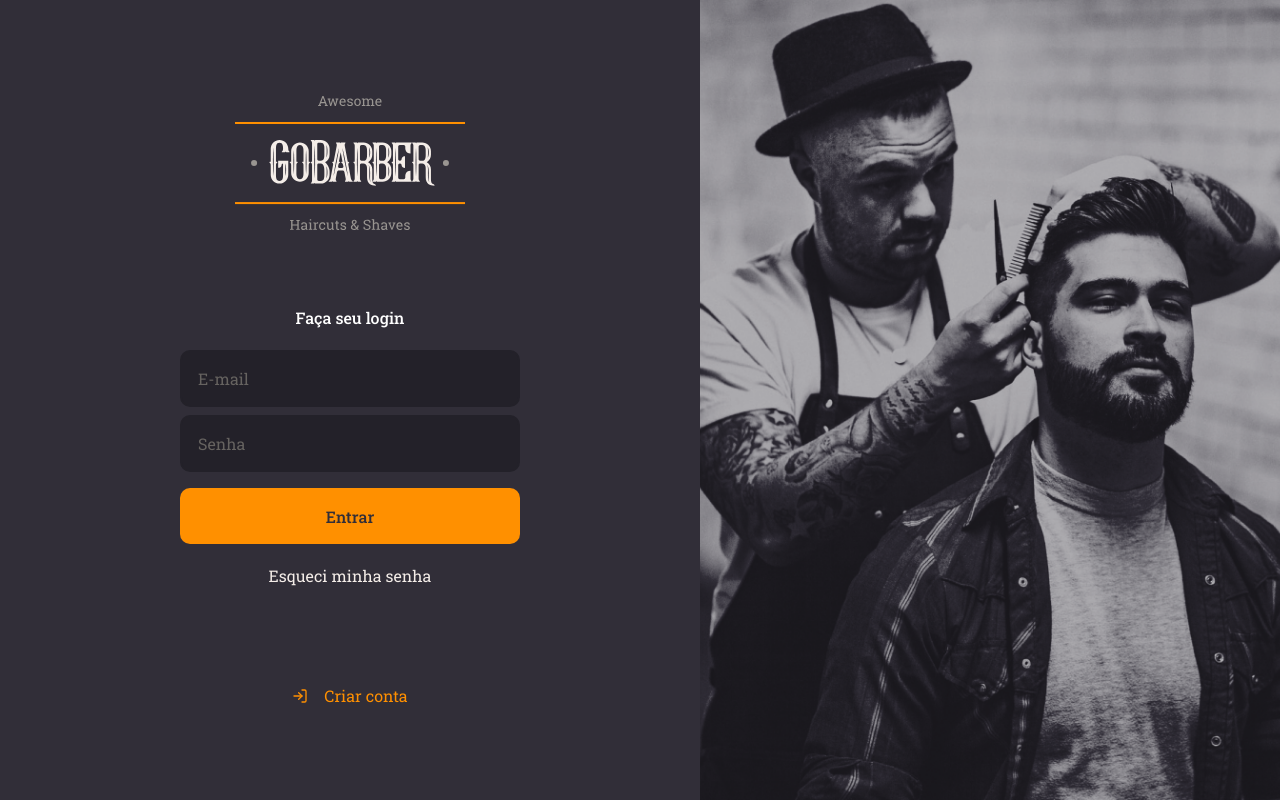
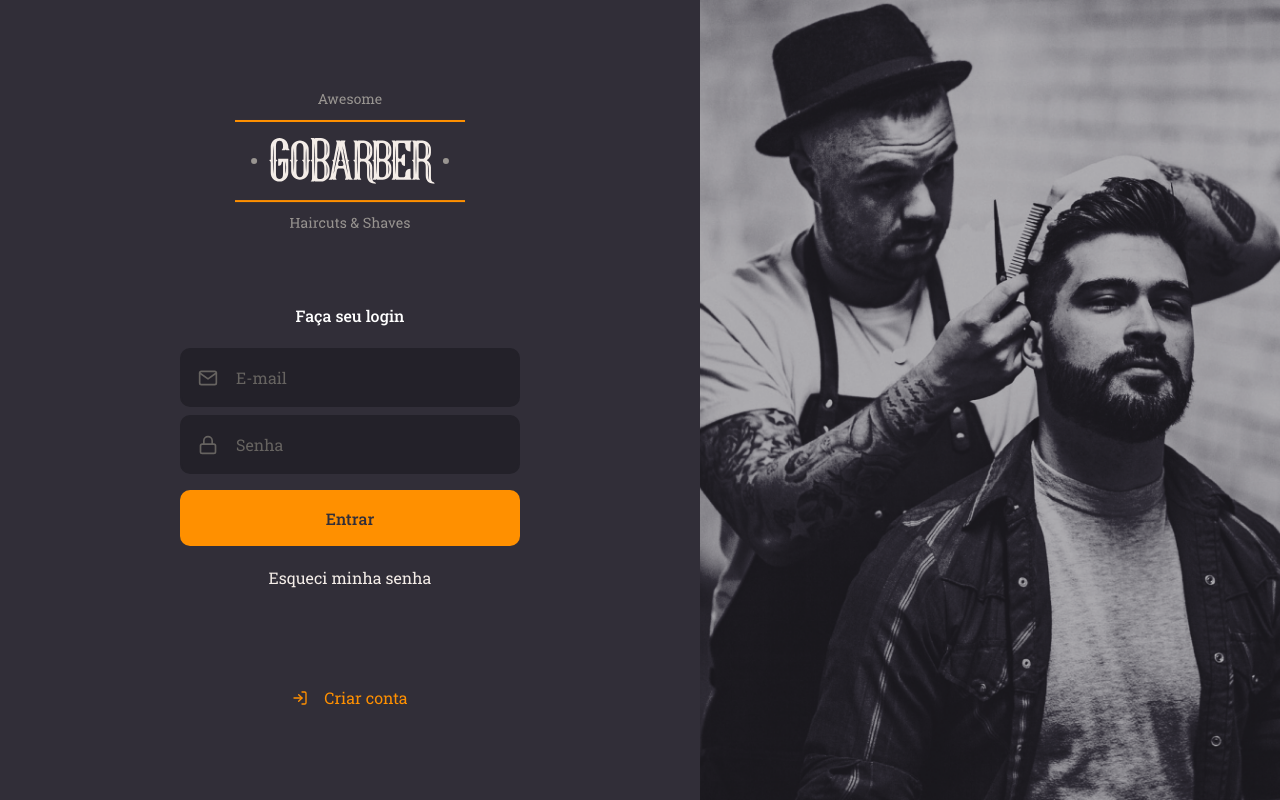
Before and after one commit to coxevti/gobarber-web, a React (Create React App) app: page / in a window 1280 px wide. Built offline with nearby package versions, Linux system fonts and the light colour scheme.

Commit message:
Isolando components

```diff
--- /dev/null
+++ b/src/components/Button/ButtonProps.tsx
@@ -0,0 +1,3 @@
+import { ButtonHTMLAttributes } from 'react';
+
+export type ButtonProps = ButtonHTMLAttributes<HTMLButtonElement>;
--- /dev/null
+++ b/src/components/Button/index.tsx
@@ -0,0 +1,12 @@
+import React from 'react';
+
+import { Container } from './styles';
+import { ButtonProps } from './ButtonProps';
+
+const Button: React.FC<ButtonProps> = ({ children, ...rest }) => (
+  <Container type="button" {...rest}>
+    {children}
+  </Container>
+);
+
+export default Button;
--- /dev/null
+++ b/src/components/Button/styles.ts
@@ -0,0 +1,19 @@
+import styled from 'styled-components';
+
+import { shade } from 'polished';
+
+export const Container = styled.button`
+  background: #ff9000;
+  height: 56px;
+  border-radius: 10px;
+  border: 0;
+  padding: 0 16px;
+  color: #312e38;
+  width: 100%;
+  font-weight: 500;
+  margin-top: 16px;
+  transition: background-color 0.2s;
+  &:hover {
+    background-color: ${shade(0.2, '#ff9000')};
+  }
+`;
--- /dev/null
+++ b/src/components/Input/InputProps.tsx
@@ -0,0 +1,7 @@
+import { InputHTMLAttributes } from 'react';
+import { IconBaseProps } from 'react-icons/lib/cjs';
+
+export interface InputProps extends InputHTMLAttributes<HTMLInputElement> {
+  name: string;
+  icon?: React.ComponentType<IconBaseProps>;
+}
--- /dev/null
+++ b/src/components/Input/index.tsx
@@ -0,0 +1,13 @@
+import React from 'react';
+
+import { Container } from './styles';
+import { InputProps } from './InputProps';
+
+const Input: React.FC<InputProps> = ({ icon: Icon, ...rest }) => (
+  <Container>
+    {Icon && <Icon size={20} />}
+    <input {...rest} />
+  </Container>
+);
+
+export default Input;
--- /dev/null
+++ b/src/components/Input/styles.ts
@@ -0,0 +1,27 @@
+import styled from 'styled-components';
+
+export const Container = styled.div`
+  background: #232129;
+  border-radius: 10px;
+  border: 2px solid #232129;
+  padding: 16px;
+  width: 100%;
+  color: #666360;
+  display: flex;
+  align-items: center;
+  & + div {
+    margin-top: 8px;
+  }
+  input {
+    flex: 1;
+    background: transparent;
+    border: 0;
+    color: #f4ede8;
+    &::placeholder {
+      color: #666360;
+    }
+  }
+  svg {
+    margin-right: 16px;
+  }
+`;
--- a/src/pages/SignIn/index.tsx
+++ b/src/pages/SignIn/index.tsx
@@ -1,7 +1,10 @@
 import React from 'react';
 
-import { FiLogIn } from 'react-icons/fi';
+import { FiLogIn, FiMail, FiLock } from 'react-icons/fi';
 import logoImg from 'assets/logo.svg';
+
+import Button from 'components/Button';
+import Input from 'components/Input';
 
 import { Container, Content, Background } from './styles';
 
@@ -11,9 +14,14 @@ const SignIn: React.FC = () => (
       <img src={logoImg} alt="GoBarber Logo" />
       <form>
         <h1>Faça seu login</h1>
-        <input type="email" placeholder="E-mail" />
-        <input type="password" placeholder="Senha" />
-        <button type="submit">Entrar</button>
+        <Input name="email" icon={FiMail} type="email" placeholder="E-mail" />
+        <Input
+          name="password"
+          icon={FiLock}
+          type="password"
+          placeholder="Senha"
+        />
+        <Button type="submit">Entrar</Button>
         <a href="forgot">Esqueci minha senha</a>
       </form>
       <a href="register">
--- a/src/pages/SignIn/styles.ts
+++ b/src/pages/SignIn/styles.ts
@@ -21,35 +21,6 @@ export const Content = styled.div`
     text-align: center;
     h1 {
       margin-bottom: 24px;
-    }
-    input {
-      background: #232129;
-      border-radius: 10px;
-      border: 2px solid #232129;
-      padding: 16px;
-      width: 100%;
-      color: #f4ede8;
-      &::placeholder {
-        color: #666360;
-      }
-      & + input {
-        margin-top: 8px;
-      }
-    }
-    button {
-      background: #ff9000;
-      height: 56px;
-      border-radius: 10px;
-      border: 0;
-      padding: 0 16px;
-      color: #312e38;
-      width: 100%;
-      font-weight: 500;
-      margin-top: 16px;
-      transition: background-color 0.2s;
-      &:hover {
-        background-color: ${shade(0.2, '#ff9000')};
-      }
     }
     a {
       color: #f4ede8;
```
Also changed, not shown: .eslintrc.json.
